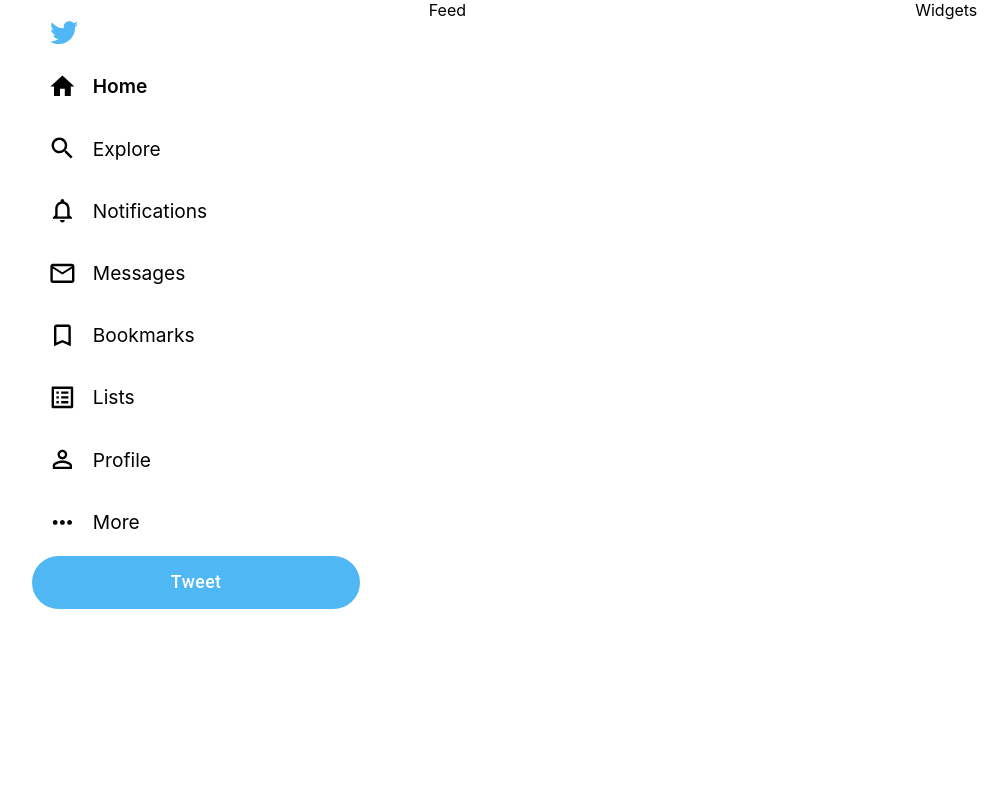
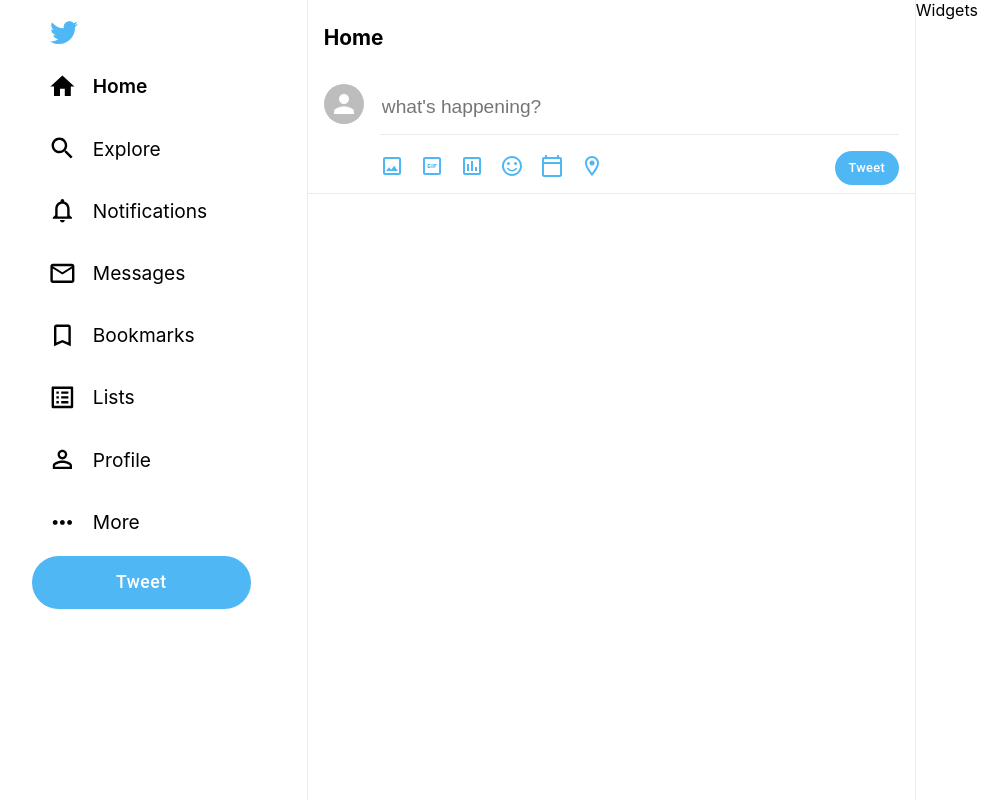
Before and after one commit to Shorlo/Twitter-clone, a React (Create React App) app in the folder frontend/: page /home in a window 1280 px wide. Shown: the whole page, without its empty margins (0-1008 px from the left). Built offline with nearby package versions, Linux system fonts and the light colour scheme; the HTML template or start-up script is replaced by a standard one.

Commit message:
update tweet view

```diff
--- a/frontend/src/Components/Home/Feed/Feed.css
+++ b/frontend/src/Components/Home/Feed/Feed.css
@@ -1,4 +1,17 @@
 .feed
 {
-    flex: 0.4;
+    flex: 0.5;
+    width: 100%;
+    border-left: 1px solid var(--twitter-secondary);
+    border-right: 1px solid var(--twitter-secondary);
+    height: 100vh;
 }
+.feed__header
+{
+    padding: 0.5rem 1rem;
+}
+
+.feed__header h2
+{
+    font-size: 1.3rem;
+}
--- a/frontend/src/Components/Home/Feed/Feed.js
+++ b/frontend/src/Components/Home/Feed/Feed.js
@@ -1,11 +1,15 @@
 import React from 'react';
 import "./Feed.css";
+import TweetBox from "./TweetBox/TweetBox";
 
 const Feed = () =>
 {
     return(
         <div className="feed">
-            Feed
+            <header className="feed__header">
+                <h2>Home</h2>
+            </header>
+            <TweetBox />
         </div>
     );
 };
--- /dev/null
+++ b/frontend/src/Components/Home/Feed/TweetBox/TweetBox.css
@@ -0,0 +1,63 @@
+.tweetbox
+{
+    padding: 0.5rem 1rem;
+    border-bottom: 1px solid var(--twitter-secondary);
+}
+
+.tweetbox__form
+{
+    display: flex;
+}
+
+.tweetbox__from-field
+{
+    margin-left: 1rem;
+    flex: 1;
+}
+
+.tweetbox__input
+{
+    flex: 1;
+    display: flex;
+    align-items: center;
+    justify-content: space-between;
+}
+
+.tweetbox__input input
+{
+    border: none;
+    height: 3rem;
+    width: 100%;
+    border-bottom: 1px solid var(--twitter-secondary);
+    margin-bottom: 1rem;
+}
+
+.tweetbox__input input::placeholder
+{
+    font-size: 1.2rem;
+}
+
+.tweetbox__icons
+{
+    color: var(--twitter-primary);
+}
+.tweetbox__icon
+{
+    margin-right: 1rem;
+    cursor: pointer;
+}
+
+.tweetbox__btn
+{
+    background-color: var(--twitter-primary) !important;
+    border-radius: 33px !important;
+    color: var(--white) !important;
+    font-size: 0.8rem !important;
+    text-transform: capitalize !important;
+    border: none !important;
+}
+
+.tweetbox__btn:hover
+{
+    background-color: var(--twitter-primary-2) !important;
+}
--- /dev/null
+++ b/frontend/src/Components/Home/Feed/TweetBox/TweetBox.js
@@ -0,0 +1,33 @@
+import {Avatar, Button} from "@mui/material";
+import React from 'react';
+import "./TweetBox.css";
+import {ImageOutlined, GifBoxOutlined, PollOutlined, SentimentSatisfiedAltOutlined, CalendarTodayOutlined, LocationOnOutlined} from "@mui/icons-material";
+
+const TweetBox = () =>
+{
+    return(
+        <div className="tweetbox">
+            <form className="tweetbox__form">
+                <Avatar className="tweetbox__avatar"/>
+                <div className="tweetbox__from-field">
+                    <div className="tweetbox__input">
+                        <input type="text" placeholder="what's happening?"></input>
+                    </div>
+                    <div className="tweetbox__input">
+                        <div className="tweetbox__icons">
+                            <ImageOutlined className="tweetbox__icon" />
+                            <GifBoxOutlined className="tweetbox__icon" />
+                            <PollOutlined className="tweetbox__icon" />
+                            <SentimentSatisfiedAltOutlined className="tweetbox__icon" />
+                            <CalendarTodayOutlined className="tweetbox__icon" />
+                            <LocationOnOutlined className="tweetbox__icon" />
+                        </div>
+                        <Button className="tweetbox__btn">Tweet</Button>
+                    </div>
+                </div>
+            </form>
+        </div>
+    );
+};
+
+export default TweetBox;
--- a/frontend/src/Components/Home/Sidebar/Sidebar.css
+++ b/frontend/src/Components/Home/Sidebar/Sidebar.css
@@ -1,6 +1,6 @@
 .sidebar
 {
-    flex: 0.3;
+    flex: 0.2;
     padding: 1rem 2rem;
 }
 
```
